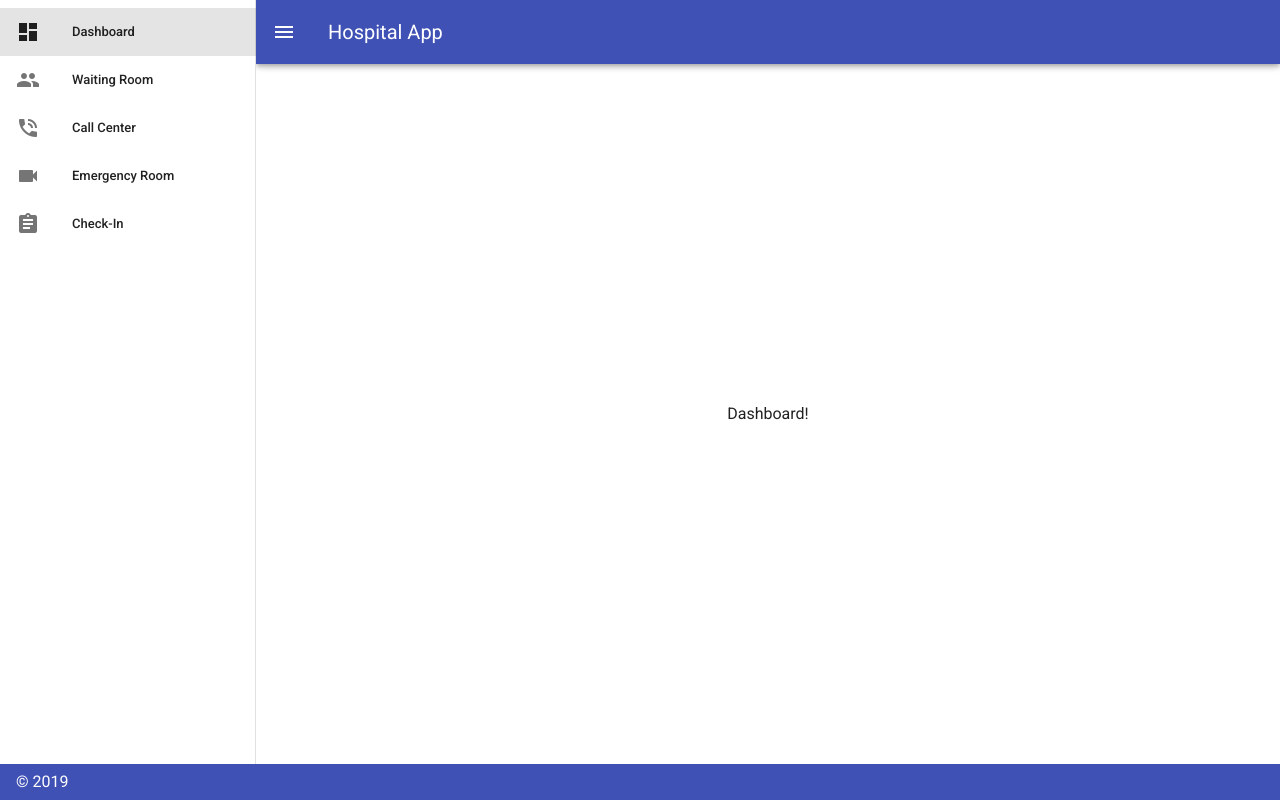
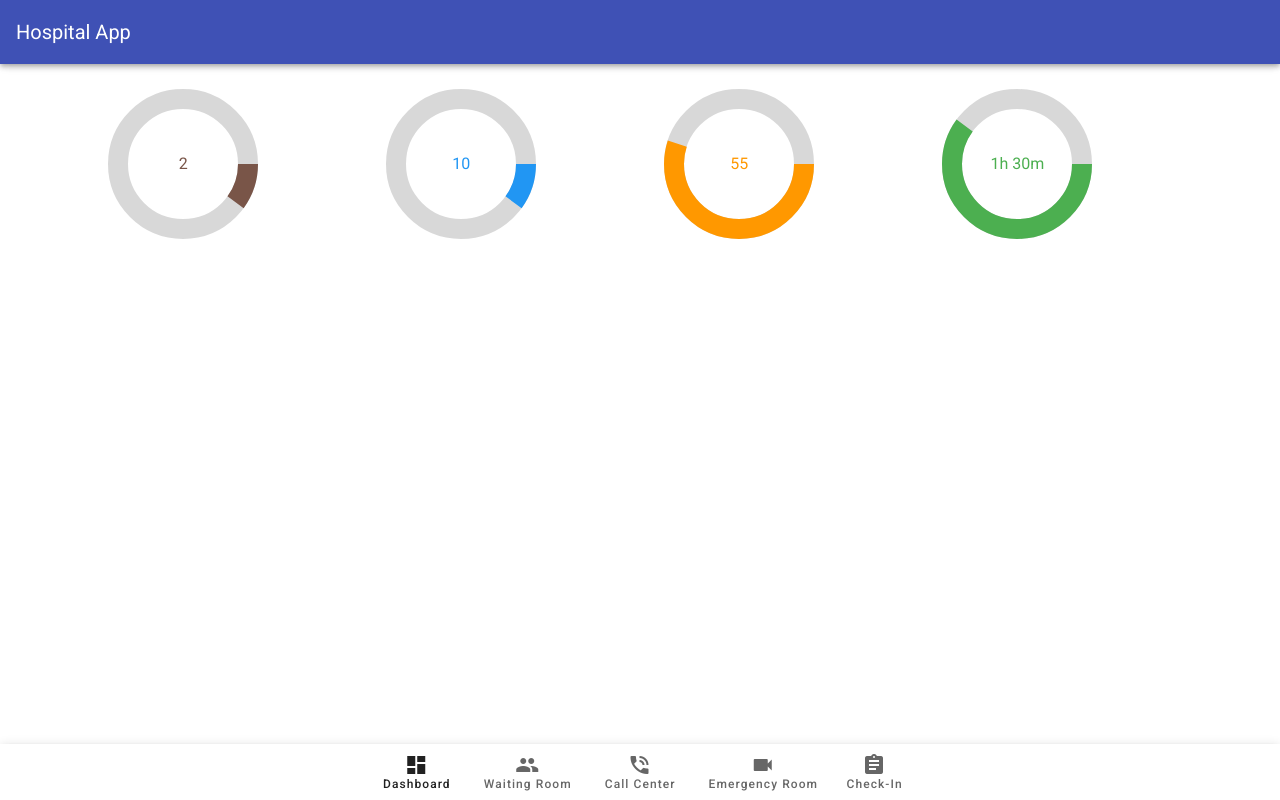
Before and after one commit to antjpar/ERHospitalApp, a Vue app in the folder er-hospital/: page / in a window 1280 px wide. Built offline with nearby package versions, Linux system fonts and the light colour scheme.

Commit message:
refactor

```diff
--- a/er-hospital/package.json
+++ b/er-hospital/package.json
@@ -9,6 +9,7 @@
   },
   "dependencies": {
     "core-js": "^3.6.4",
+    "prettier": "^2.0.5",
     "vue": "^2.6.11",
     "vue-router": "^3.1.6",
     "vuetify": "^2.2.11"
--- a/er-hospital/src/App.vue
+++ b/er-hospital/src/App.vue
@@ -1,80 +1,35 @@
 <template>
   <v-app id="inspire">
-      <v-navigation-drawer
-              v-model="drawer"
-              app
-      >
-        <v-list dense>
-          <v-list-item link :to="{path:'/'}">
-            <v-list-item-action>
-              <v-icon>dashboard</v-icon>
-            </v-list-item-action>
-            <v-list-item-content>
-              <v-list-item-title>Dashboard</v-list-item-title>
-            </v-list-item-content>
-          </v-list-item>
-          <v-list-item link :to="{path:'/waiting-room'}">
-            <v-list-item-action>
-              <v-icon>group</v-icon>
-            </v-list-item-action>
-            <v-list-item-content>
-              <v-list-item-title>Waiting Room</v-list-item-title>
-            </v-list-item-content>
-          </v-list-item><v-list-item link :to="{path:'/call-center'}">
-            <v-list-item-action>
-              <v-icon>phone_in_talk</v-icon>
-            </v-list-item-action>
-            <v-list-item-content>
-              <v-list-item-title>Call Center</v-list-item-title>
-            </v-list-item-content>
-          </v-list-item><v-list-item link :to="{path:'/emergency'}">
-            <v-list-item-action>
-              <v-icon>videocam</v-icon>
-            </v-list-item-action>
-            <v-list-item-content>
-              <v-list-item-title>Emergency Room</v-list-item-title>
-            </v-list-item-content>
-          </v-list-item><v-list-item link :to="{path:'/checkin'}">
-            <v-list-item-action>
-              <v-icon>assignment</v-icon>
-            </v-list-item-action>
-            <v-list-item-content>
-              <v-list-item-title>Check-In</v-list-item-title>
-            </v-list-item-content>
-          </v-list-item>
-        </v-list>
-      </v-navigation-drawer>
-
-      <v-app-bar
-              app
-              color="indigo"
-              dark
-      >
-        <v-app-bar-nav-icon @click.stop="drawer = !drawer"></v-app-bar-nav-icon>
+    <v-app-bar app color="indigo" dark>
       <v-toolbar-title>Hospital App</v-toolbar-title>
     </v-app-bar>
 
-      <v-content>
-        <v-container
-                class="fill-height"
-                fluid
-        >
-          <v-row
-                  align="center"
-                  justify="center"
-          >
-            <v-col class="text-center">
-              <router-view/>
-            </v-col>
-          </v-row>
-        </v-container>
-      </v-content>
-      <v-footer
-              color="indigo"
-              app
-      >
-        <span class="white--text">&copy; 2019</span>
-      </v-footer>
+    <div :class="$style.sheet">
+      <router-view />
+    </div>
+
+    <v-bottom-navigation fixed>
+      <v-btn to="/">
+        Dashboard
+        <v-icon>dashboard</v-icon>
+      </v-btn>
+      <v-btn link to="/waiting-room">
+        Waiting Room
+        <v-icon>group</v-icon>
+      </v-btn>
+      <v-btn link to="/call-center">
+        Call Center
+        <v-icon>phone_in_talk</v-icon>
+      </v-btn>
+      <v-btn link to="/emergency">
+        Emergency Room
+        <v-icon>videocam</v-icon>
+      </v-btn>
+      <v-btn icon="assignment" link to="/checkin">
+        Check-In
+        <v-icon>assignment</v-icon>
+      </v-btn>
+    </v-bottom-navigation>
   </v-app>
 </template>
 
@@ -83,8 +38,13 @@
   props: {
     source: String,
   },
-    data: () => ({
-      drawer: null,
-    }),
 }
 </script>
+
+<style module lang="scss">
+.sheet {
+  display: grid;
+  justify-items: center;
+  align-items: center;
+}
+</style>
--- a/er-hospital/src/main.js
+++ b/er-hospital/src/main.js
@@ -1,6 +1,6 @@
 import Vue from 'vue'
 import App from './App.vue'
-import vuetify from './plugins/vuetify';
+import vuetify from './plugins/vuetify'
 import router from './router'
 
 Vue.config.productionTip = false
@@ -8,5 +8,5 @@ Vue.config.productionTip = false
 new Vue({
   vuetify,
   router,
-  render: h => h(App)
+  render: (h) => h(App),
 }).$mount('#app')
--- a/er-hospital/src/views/CallCenter.vue
+++ b/er-hospital/src/views/CallCenter.vue
@@ -1,13 +1,90 @@
 <template>
-    <div></div>
+  <div>
+    <v-data-table :items="waiting" :headers="headers" :class="$style.table">
+      <template v-slot:item.priorityType="{ item }">
+        <v-icon :color="item.priorityType === 'P1' ? 'red' : 'teal'">
+          keyboard_arrow_up
+        </v-icon>
+      </template>
+      <template v-slot:item.arrived="{ item }">
+        <v-btn v-if="!item.arrived" @click="showDialog = true">Anrufen</v-btn>
+      </template>
+    </v-data-table>
+    <v-dialog v-model="showDialog">
+      <v-card>
+        <v-card-title>Wir verbinden Sie...</v-card-title>
+        <v-card-text>
+          <div>INSERT JITSI</div>
+          <v-text-field v-model="notes"></v-text-field>
+        </v-card-text>
+        <v-card-actions>
+          <v-btn>Auflegen</v-btn>
+        </v-card-actions>
+      </v-card>
+    </v-dialog>
+  </div>
 </template>
 
 <script>
-    export default {
-        name: "CallCenter"
+import Vue from 'vue'
+
+export default Vue.extend({
+  name: 'CallCenter',
+  data() {
+    return {
+      notes: 'Das ist ein nützlicher Anamnese-Text',
+      showDialog: false,
+      waiting: [
+        {
+          id: 1,
+          priorityType: 'P1',
+          firstname: 'Leila',
+          lastname: 'Mustermann',
+          birthdate: '1980-10-12',
+          arrived: false,
+          treated: false,
+        },
+        {
+          id: 0,
+          priorityType: 'P2',
+          firstname: 'Max',
+          lastname: 'Mustermann',
+          birthdate: '1980-10-12',
+          arrived: false,
+          treated: false,
+        },
+      ],
     }
+  },
+  computed: {
+    headers() {
+      return [
+        { text: '', value: 'priorityType' },
+        {
+          text: 'Vorname',
+          value: 'firstname',
+        },
+        {
+          text: 'Nachname',
+          value: 'lastname',
+        },
+        {
+          text: 'Geburtsdatum',
+          value: 'birthdate',
+        },
+        {
+          text: 'Anrufen',
+          value: 'arrived',
+        },
+      ]
+    },
+  },
+})
 </script>
 
-<style scoped>
-
+<style lang="scss" module>
+  .table {
+    padding-top: 4rem;
+    width: 80vw;
+  }
 </style>
--- a/er-hospital/src/views/Dashboard.vue
+++ b/er-hospital/src/views/Dashboard.vue
@@ -1,13 +1,48 @@
 <template>
-    <div>Dashboard!</div>
+  <div :class="$style.dashThings">
+    <label :class="$style.graph">
+      Im Wartezimmer:
+      <v-progress-circular width="20" size="150" value="10" color="brown">
+        2
+      </v-progress-circular>
+    </label>
+    <label  :class="$style.graph">
+      Unterwegs:
+      <v-progress-circular width="20" size="150" value="10" color="blue">
+        10
+      </v-progress-circular>
+    </label>
+    <label  :class="$style.graph">
+      Warten:
+      <v-progress-circular width="20" size="150" value="55" color="orange">
+        55
+      </v-progress-circular>
+    </label>
+    <label  :class="$style.graph">
+      Durchschnittliche Warteschlage:
+      <v-progress-circular width="20" size="150" value="60" color="green">
+        1h 30m
+      </v-progress-circular>
+    </label>
+  </div>
 </template>
 
 <script>
-    export default {
-        name: "Dashboard"
-    }
+export default {
+  name: 'Dashboard',
+}
 </script>
 
-<style scoped>
-
+<style module lang="scss">
+  .graph {
+    display: grid;
+    row-gap: 2rem;
+    grid-template-rows: 1fr 6fr;
+  }
+.dashThings {
+  display: flex;
+  flex-wrap: wrap;
+  padding: 2rem;
+  gap: 10vw;
+}
 </style>
--- a/er-hospital/src/views/EmergencyCenter.vue
+++ b/er-hospital/src/views/EmergencyCenter.vue
@@ -1,29 +1,7 @@
 <template>
-    <v-content>
-        <v-container
-                class="fill-height"
-                fluid
-        >
-            <v-row
-                    align="left"
-                    justify="center"
-            >
-                <v-col
-                        cols="12"
-                        sm="8"
-                        md="4"
-                >
-                    <v-card class="elevation-1">
-                        <v-toolbar
-                                color="primary"
-                                dark
-                                flat
-                        >
-                            <v-toolbar-title>Emergency Video Call</v-toolbar-title>
-                            <v-spacer></v-spacer>
-                        </v-toolbar>
-                        <v-container v-if="!mode">
-                            <v-card-text >
+  <v-card :class="$style.emergencyVideoCall">
+    <v-card-title>Emergency Video Call</v-card-title>
+    <v-card-text>
       <v-form>
         <v-text-field
           label="Mobile Number"
@@ -37,48 +15,29 @@
       <v-spacer></v-spacer>
       <v-btn color="primary">Send SMS</v-btn>
     </v-card-actions>
-                        </v-container>
-                        <v-container v-else>
-                            <v-container v-if="mode==='sending'">
-                                    SMS being sent to {{number}}
-                            </v-container>
-                            <v-container v-else>
-                                <v-card-text >
-                                   <div></div>
-                                </v-card-text>
-                                <v-card-actions>
-                                    <v-spacer></v-spacer>
-                                    <v-btn color="primary">Send SMS</v-btn>
-                                </v-card-actions>
-
-                            </v-container>
-
-                        </v-container>
-
   </v-card>
-                </v-col>
-            </v-row>
-        </v-container>
-    </v-content>
 </template>
 
 <script>
 export default {
-        name: "EmergencyCenter",
+  name: 'EmergencyCenter',
   data() {
     return {
       mode: null,
-                number: ""
+      number: '',
     }
   },
   methods: {
-            sendSMS: function() {
-
-            }
-        }
+    sendSMS: function () {},
+  },
 }
 </script>
 
-<style scoped>
-
+<style lang="scss" module>
+  .emergencyVideoCall {
+    max-width: 60vw;
+    max-height: 30vh;
+    position: fixed;
+    top: 5rem;
+  }
 </style>
--- a/er-hospital/src/views/WaitingRoom.vue
+++ b/er-hospital/src/views/WaitingRoom.vue
@@ -1,13 +1,83 @@
 <template>
-    <div></div>
+  <div :class="$style.table">
+    <v-data-table :items="waiting" :headers="headers">
+      <template v-slot:item.priorityType="{ item }">
+        <v-icon :color="item.priorityType === 'P1' ? 'red' : 'teal'">
+          keyboard_arrow_up
+        </v-icon>
+      </template>
+      <template v-slot:item.arrived="{ item }">
+        <v-btn v-if="!item.arrived">ANNAHME</v-btn>
+      </template>
+      <template v-slot:item.treated="{ item }">
+        <v-btn v-if="!item.arrived">BEHANDELT</v-btn>
+      </template>
+    </v-data-table>
+  </div>
 </template>
 
 <script>
-    export default {
-        name: "WaitingRoom"
+import Vue from 'vue'
+
+export default Vue.extend({
+  name: 'WaitingRoom',
+  data() {
+    return {
+      waiting: [
+        {
+          id: 1,
+          priorityType: 'P1',
+          firstname: 'Leila',
+          lastname: 'Mustermann',
+          birthdate: '1980-10-12',
+          arrived: false,
+          treated: false,
+        },
+        {
+          id: 0,
+          priorityType: 'P2',
+          firstname: 'Max',
+          lastname: 'Mustermann',
+          birthdate: '1980-10-12',
+          arrived: false,
+          treated: false,
+        },
+      ],
     }
+  },
+  computed: {
+    headers() {
+      return [
+        { text: '', value: 'priorityType' },
+        {
+          text: 'Vorname',
+          value: 'firstname',
+        },
+        {
+          text: 'Nachname',
+          value: 'lastname',
+        },
+        {
+          text: 'Geburtsdatum',
+          value: 'birthdate',
+        },
+        {
+          text: 'Annahme',
+          value: 'arrived',
+        },
+        {
+          text: 'Behandelt',
+          value: 'treated',
+        },
+      ]
+    },
+  },
+})
 </script>
 
-<style scoped>
-
+<style lang="scss" module>
+  .table {
+    padding-top: 4rem;
+    width: 80%;
+  }
 </style>
```
Also changed, not shown: er-hospital/src/plugins/vuetify.js (+9 -9 lines), er-hospital/src/router/index.js (+19 -17 lines), er-hospital/src/views/Checkin.vue (+5 -7 lines), er-hospital/src/views/Login.vue (+5 -25 lines), 2 other files (tests, documents, lock files or other folders). Lines whose indentation alone changed are shown as unchanged.
